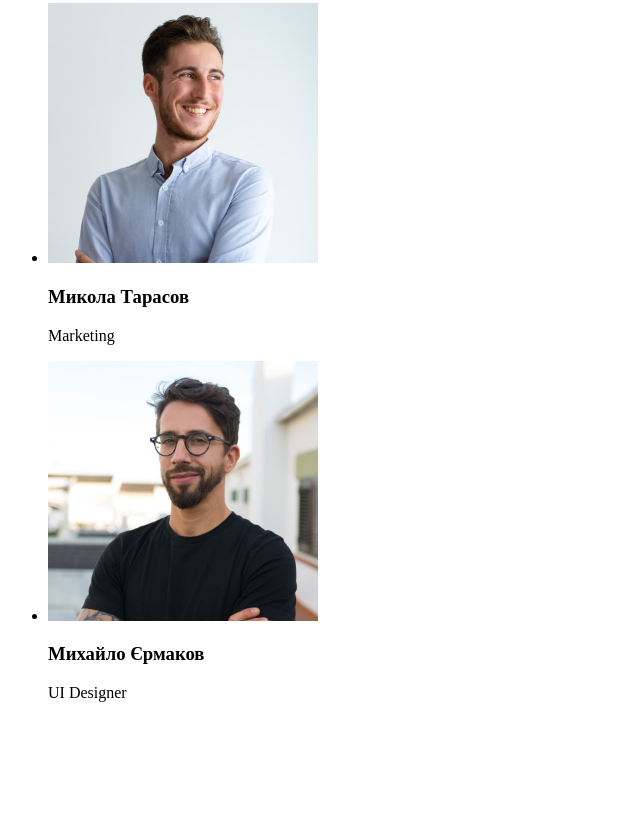
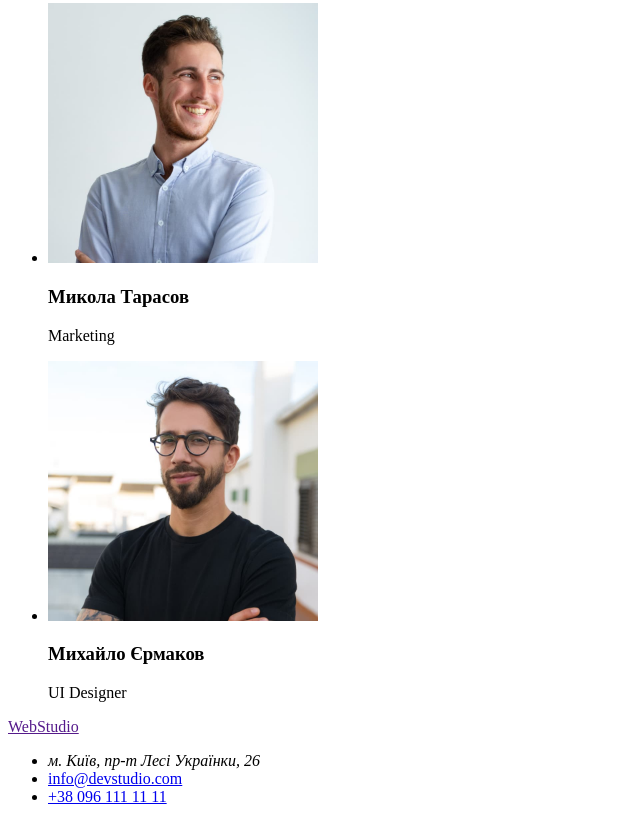
Before and after one commit to SvetaSaletska/goit-markup-hw-01, a plain HTML site: page index.html in a window 1280 px wide. Shown: the part 2053-2875 px from the top of the page, without its empty margins (0-640 px from the left). Before the commit the page ends 2771 px from the top, so only its background shows below. Drawn offline with Linux system fonts and the light colour scheme.

Commit message:
Update index.html

```diff
--- a/index.html
+++ b/index.html
@@ -28,6 +28,7 @@
                 </li>
             </ul>
     </header>
+    <main>
     <!--Герой-->
         <section>
             <h1>Ефективні рішення для вашого бізнесу</h1>
@@ -90,9 +91,15 @@
                </li>
             </ul>
         </section>
+    </main>
     <!--Футер-->
     <footer>
-
+       <a href="">WebStudio</a>
+       <ul>
+        <li><address>м. Київ, пр-т Лесі Українки, 26</address></li>
+        <li><a href="mailto:info@devstudio.com">info@devstudio.com</a></li>
+        <li><a href="tel:+380961111111">+38 096 111 11 11</a></li>
+       </ul>
     </footer>
 </body>
 </html>
```
Lines whose indentation alone changed are shown as unchanged.
